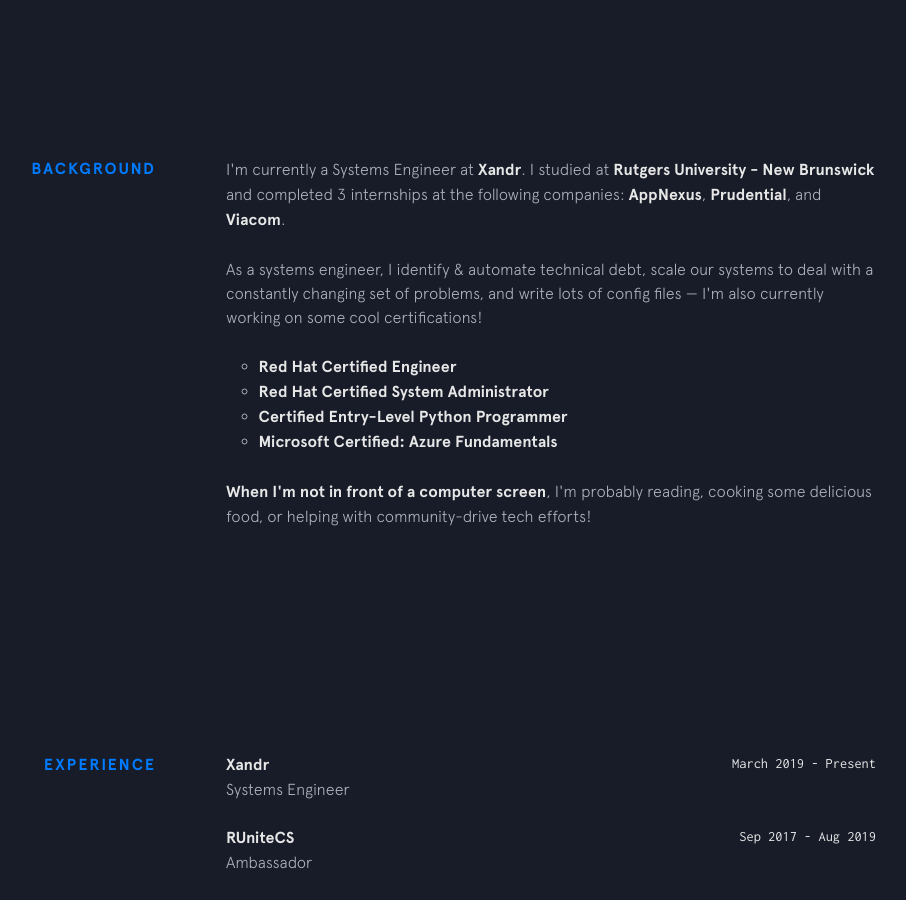
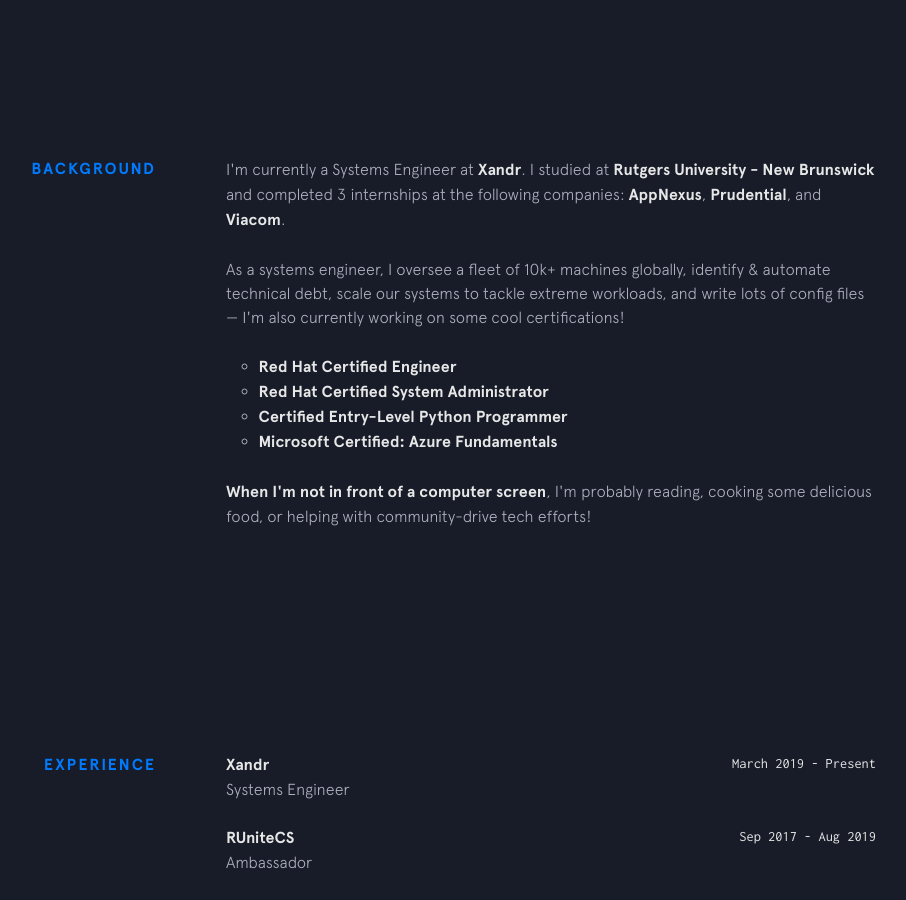
Before and after one commit to malenabashar/malenabashar.github.io, a Jekyll site: the page built from index.html, in a window 1280 px wide and 900 px high, scrolled down 843 px. Shown: the whole window, without its empty margins (224-1130 px from the left). Built offline with Jekyll 4.4.1, drawn with Linux system fonts in a browser that asks for light colours; nearby versions of some CDN libraries.

Commit message:
Updating website

```diff
--- a/_includes/background.html
+++ b/_includes/background.html
@@ -11,7 +11,7 @@
     </p>
 
     <p>
-      As a systems engineer, I identify &amp; automate technical debt, scale our systems to deal with a constantly changing set of problems, and write lots of config files &mdash; I'm also currently working on some cool certifications!
+      As a systems engineer, I oversee a fleet of 10k+ machines globally, identify &amp; automate technical debt, scale our systems to tackle extreme workloads, and write lots of config files &mdash; I'm also currently working on some cool certifications!
       <ul class="a">
         <li>
           <a class="underline-link" href="https://www.redhat.com/en/services/certification/rhce" target="_blank">Red Hat Certified Engineer</a>
```
